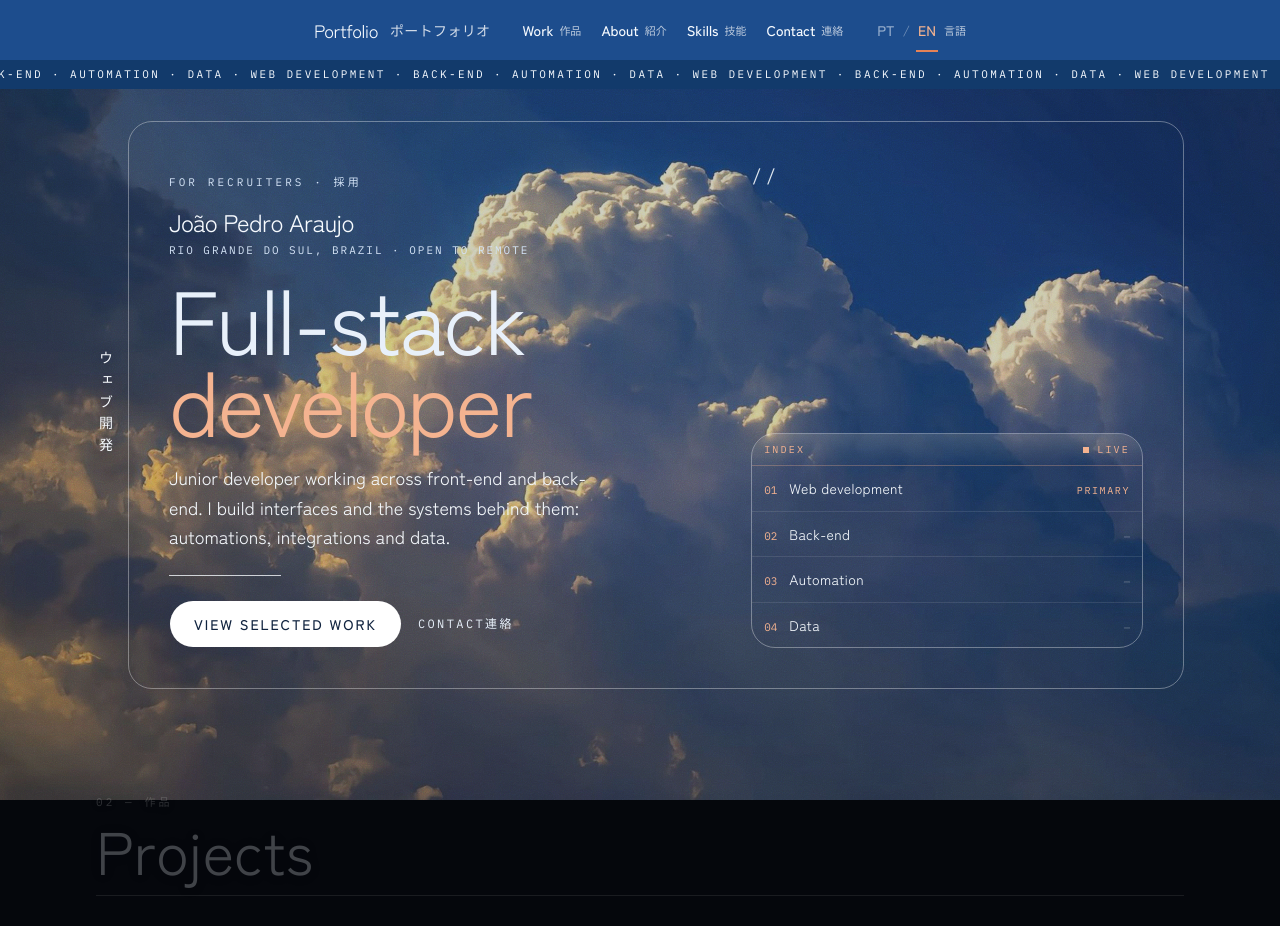
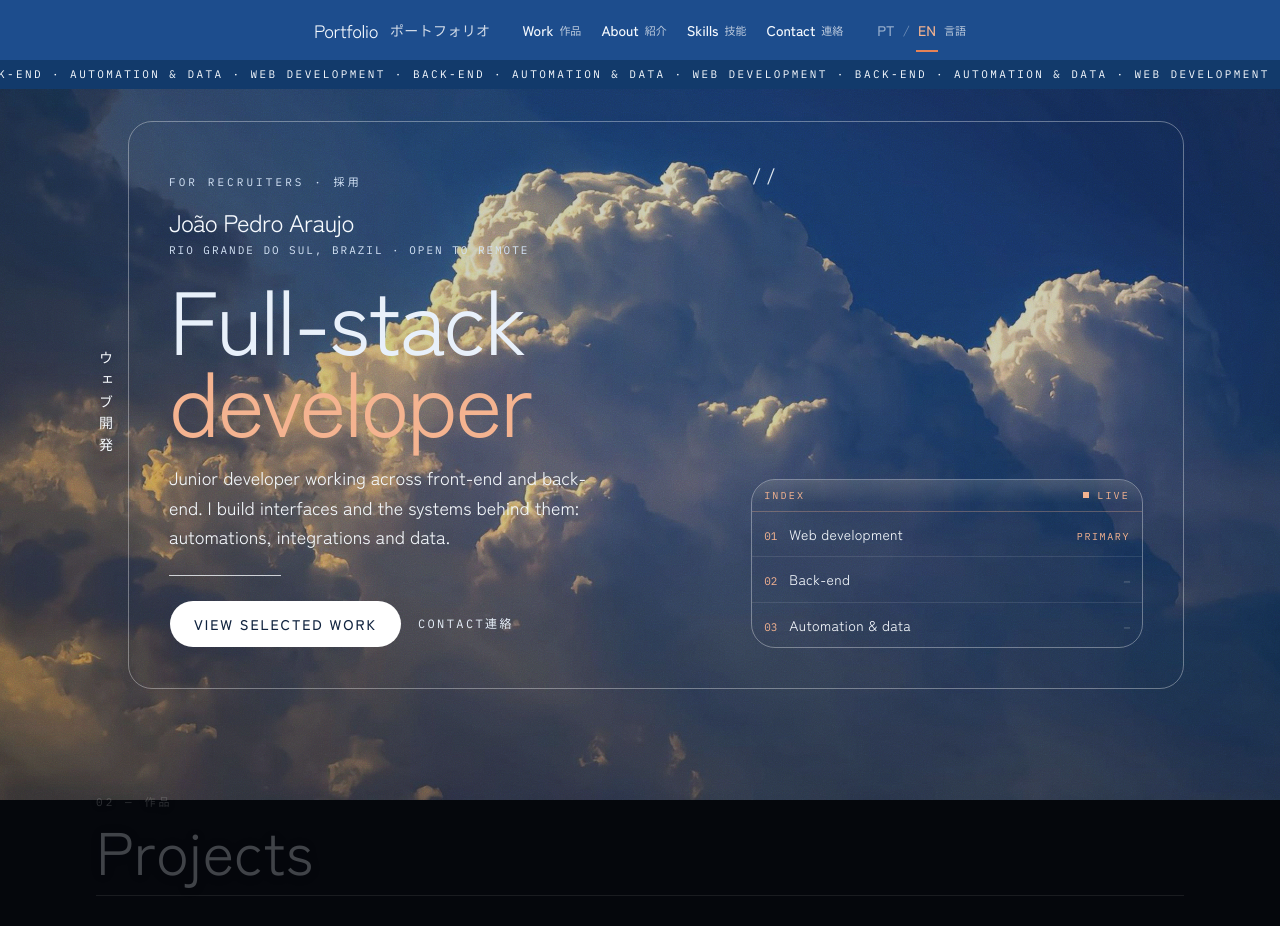
Before and after one commit to jpmaraujo1/portfolio, a Next.js app: page / in a window 1280 px wide. Shown: the top 926 px of the page. Built offline with nearby package versions, Linux system fonts and the light colour scheme; a web font is replaced by a local one.

Commit message:
Merge Data into Automation & data; hero Contact scrolls to the contact card
Co-Authored-By: Claude Opus 5.5 <noreply@anthropic.com>
Claude-Session: https://claude.ai/code/session_015qQJj9i3ohByyFE6MXXVB7

```diff
--- a/src/components/hero.tsx
+++ b/src/components/hero.tsx
@@ -11,7 +11,6 @@ function splitRole(role: string) {
 export function Hero() {
   const en = splitRole(portfolio.role.en);
   const pt = splitRole(portfolio.role.pt);
-  const hasEmail = portfolio.email.includes("@");
 
   return (
     <section id="top" className="mx-auto max-w-6xl px-4 py-6 md:px-8 md:py-8">
@@ -56,7 +55,7 @@ export function Hero() {
                 <a href="#work"><T v={ui.viewWork} /></a>
               </Button>
               <a
-                href={hasEmail ? `mailto:${portfolio.email}` : "#contact"}
+                href="#contact"
                 className="nav-link inline-flex min-h-11 items-center font-mono text-xs tracking-[0.2em] text-[#e8f0fa] uppercase"
               >
                 <T v={ui.contact} /> 連絡
--- a/src/content/portfolio.ts
+++ b/src/content/portfolio.ts
@@ -68,8 +68,7 @@ export const portfolio: Portfolio = {
   disciplines: [
     t("Web development", "Desenvolvimento web"),
     t("Back-end", "Back-end"),
-    t("Automation", "Automação"),
-    t("Data", "Dados"),
+    t("Automation & data", "Automação e dados"),
   ],
   email: "joaoparaujo.dev@gmail.com",
   links: [{ label: "GitHub", href: "https://github.com/jpmaraujo1" }],
@@ -148,17 +147,10 @@ export const portfolio: Portfolio = {
       ),
     },
     {
-      name: t("Automation", "Automação"),
+      name: t("Automation & data", "Automação e dados"),
       detail: t(
-        "Google Apps Script, Google Sheets, Excel.",
-        "Google Apps Script, Google Sheets, Excel.",
-      ),
-    },
-    {
-      name: t("Data", "Dados"),
-      detail: t(
-        "Spreadsheets and data analysis. Learning Python and SQL.",
-        "Planilhas e análise de dados. Aprendendo Python e SQL.",
+        "Google Apps Script, Google Sheets and Excel for automating workflows and analyzing data. Learning Python and SQL.",
+        "Google Apps Script, Google Sheets e Excel para automatizar processos e analisar dados. Aprendendo Python e SQL.",
       ),
     },
   ],
```
